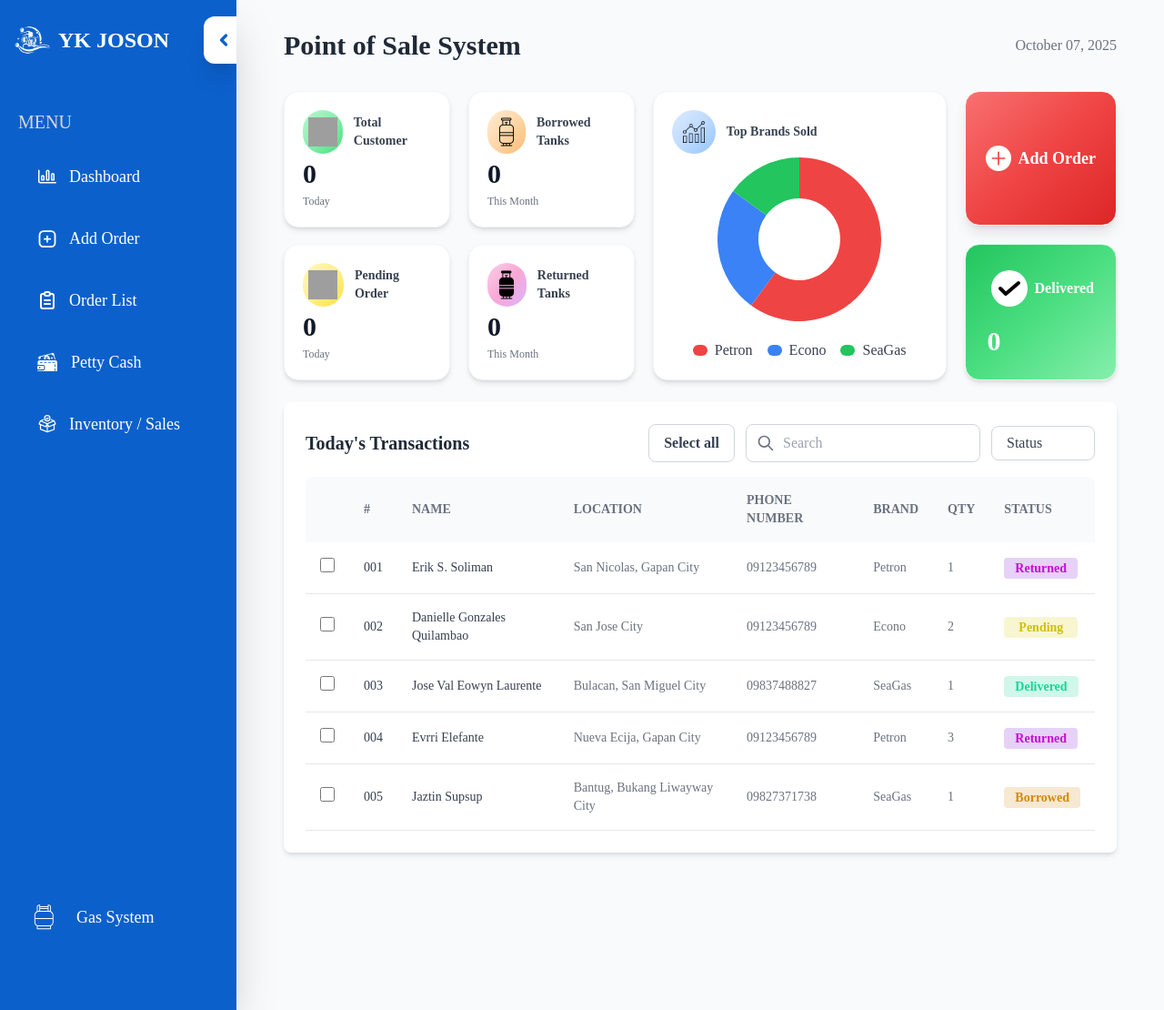
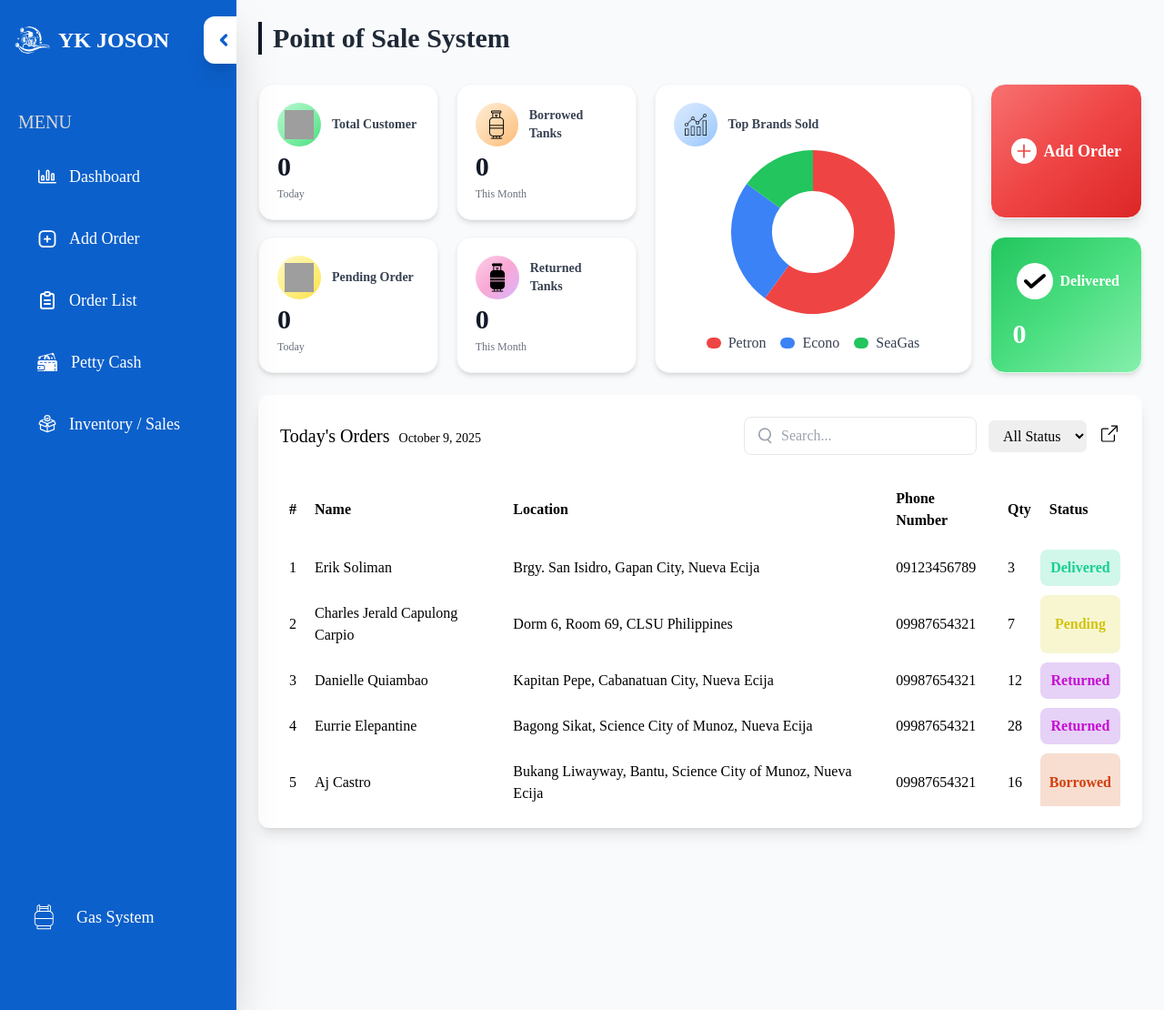
Before and after one commit to Tyarlzzz/ykjoson, a PHP site: page /Gas/index.php in a window 1280 px wide. Shown: the whole page at 91% size. Run offline with PHP 8.4, Linux system fonts and the light colour scheme; data that the repository does not hold is empty; some libraries are stand-ins or nearby versions; some web fonts are replaced; grey boxes are pictures that could not be loaded.

Commit message:
update order table in gas aligned to laundry

```diff
--- a/Gas/index.php
+++ b/Gas/index.php
@@ -14,11 +14,11 @@ $gas = Gas::all();
 
 <?php require '../layout/header.php' ?>
 
-<main class="font-[Switzer] flex-1 p-8 bg-gray-50 overflow-auto">
-  <div class="w-full px-5">
+<main class="font-[Switzer] flex-1 bg-gray-50 overflow-auto p-6">
+  <div class="w-full">
     <!-- Header -->
     <div class="mb-8 flex justify-between items-center">
-      <h1 class="text-3xl font-extrabold text-gray-800">Point of Sale System</h1>
+      <h1 class="ps-3 text-3xl font-extrabold border-l-4 border-gray-900 text-gray-800">Point of Sale System</h1>
       <p class="text-gray-500 text-base" id="currentDate"></p>
     </div>
 
@@ -137,8 +137,8 @@ $gas = Gas::all();
       <!-- Right Column - Action Button -->
       <div class="flex flex-col gap-5">
         <!-- Add Order Button -->
-        <button
-          onclick="window.location.href='create.php'"class="bg-gradient-to-br from-red-400 via-red-500 to-red-600 hover:bg-[#DC2626] text-white text-lg font-semibold flex-1 rounded-2xl shadow-lg flex items-center justify-center gap-2 transition-all border border-gray-100">
+        <button onclick="window.location.href='create.php'"
+          class="bg-gradient-to-br from-red-400 via-red-500 to-red-600 hover:bg-[#DC2626] text-white text-lg font-semibold flex-1 rounded-2xl shadow-lg flex items-center justify-center gap-2 transition-all border border-gray-100">
           <div class="bg-white rounded-full p-1 flex items-center justify-center">
             <svg class="w-5 h-5 text-[#EF4444]" fill="none" stroke="currentColor" viewBox="0 0 24 24">
               <path stroke-linecap="round" stroke-linejoin="round" stroke-width="2" d="M12 4v16m8-8H4"></path>
@@ -168,112 +168,117 @@ $gas = Gas::all();
       </div>
     </div>
 
-    <!-- Transactions Table -->
-    <div class="bg-white p-6 rounded-lg shadow-md">
-      <div class="flex justify-between items-center mb-4">
-        <h2 class="text-xl font-bold text-gray-800">Today's Transactions</h2>
-        <div class="flex items-center gap-3">
-          <button
-            id = "selectAllBtn"
-            class="border border-gray-300 text-gray-700 px-4 py-2 rounded-lg font-semibold hover:bg-gray-100 transition-colors">
-            Select all
-          </button>
-          <div class="relative flex items-center">
-            <input type="text" placeholder="Search"
-              class="border border-gray-300 rounded-lg py-2 pl-10 pr-4 focus:outline-none focus:ring-2 focus:ring-gray-300">
-            <svg class="w-5 h-5 absolute left-3 text-gray-500" fill="none" stroke="currentColor" viewBox="0 0 24 24"
-              xmlns="http://www.w3.org/2000/svg">
+    <!-- START NG TABLE -->
+    <div class="md:flex-row max-w-full mx-auto p-6 bg-white rounded-xl shadow-lg px-6">
+      <div class="flex items-center justify-between mb-4">
+        <h2 class="text-xl font-[Outfit] space-x-2">Today's Orders&nbsp;&nbsp;<span
+            class="font-[Switzer] text-sm"><?php echo date("F j, Y"); ?></span></h2>
+        <div class="flex items-center space-x-3">
+          <div class="relative">
+            <svg class="w-5 h-5 absolute left-3 top-1/2 -translate-y-1/2 text-gray-400"
+              xmlns="http://www.w3.org/2000/svg" fill="none" viewBox="0 0 24 24" stroke="currentColor">
               <path stroke-linecap="round" stroke-linejoin="round" stroke-width="2"
-                d="M21 21l-6-6m2-5a7 7 0 11-14 0 7 7 0 0114 0z"></path>
+                d="M21 21l-4.35-4.35m0 0A7.5 7.5 0 1110.5 3a7.5 7.5 0 016.15 13.65z" />
             </svg>
+            <input id="GcustomSearch" type="text" placeholder="Search..."
+              class="pl-10 pr-4 py-2 border rounded-lg focus:outline-none focus:ring-2 focus:ring-blue-400 w-64" />
           </div>
-          <div class="relative">
-            <select
-              class="block appearance-none w-full bg-white border border-gray-300 text-gray-700 py-2 px-4 pr-8 rounded-lg leading-tight focus:outline-none focus:ring-2 focus:ring-gray-300">
-              <option>Status</option>
-              <option>Returned</option>
-              <option>Pending</option>
-              <option>Delivered</option>
-              <option>Borrowed</option>
+          <select id="GstatusFilter"
+            class="border border-white rounded-lg px-3 py-2 focus:outline-none focus:ring-2 focus:ring-blue-400">
+            <option value="">All Status</option>
+            <option value="Delivered">Delivered</option>
+            <option value="Pending">Pending</option>
+            <option value="Borrowed">Borrowed</option>
+            <option value="Returned">Returned</option>
           </select>
+          <div>
+            <a href=""> <!-- eto ung maximize button kasi clickable toh-->
+              <svg class="w-6 h-6" version="1.1" xmlns="http://www.w3.org/2000/svg" viewBox="0 0 64 80" fill="none"
+                x="0px" y="0px">
+                <path
+                  d="M40.2196 2C39.115 2 38.2196 2.89543 38.2196 4C38.2196 5.10457 39.115 6 40.2196 6H55.1716L27.5858 33.5858C26.8047 34.3668 26.8047 35.6332 27.5858 36.4142C28.3668 37.1953 29.6332 37.1953 30.4142 36.4142L58 8.82843V24C58 25.1046 58.8954 26 60 26C61.1046 26 62 25.1046 62 24V4C62 2.89543 61.1046 2 60 2H40.2196Z"
+                  fill="black" />
+                <path
+                  d="M52 37C52 35.8954 51.1046 35 50 35C48.8954 35 48 35.8954 48 37V56C48 57.1046 47.1046 58 46 58H8C6.89543 58 6 57.1046 6 56L6 18C6 16.8954 6.89543 16 8 16L27 16C28.1046 16 29 15.1046 29 14C29 12.8954 28.1046 12 27 12L8 12C4.68629 12 2 14.6863 2 18L2 56C2 59.3137 4.68629 62 8 62H46C49.3137 62 52 59.3137 52 56V37Z"
+                  fill="black" />
+              </svg>
+            </a>
           </div>
         </div>
       </div>
-
-      <div class="overflow-x-auto">
-        <table class="w-full text-left table-auto">
-          <thead class="bg-gray-50">
-            <tr class="text-sm text-gray-500 uppercase">
-              <th class="p-4 rounded-tl-lg"></th>
-              <th class="p-4">#</th>
-              <th class="p-4">Name</th>
-              <th class="p-4">Location</th>
-              <th class="p-4">Phone Number</th>
-              <th class="p-4">Brand</th>
-              <th class="p-4">Qty</th>
-              <th class="p-4 rounded-tr-lg">Status</th>
+      <div class="overflow-x-auto overflow-y-auto" style="height: 370px;">
+        <table id="GordersTable" class="w-full">
+          <thead>
+            <!-- SAMPLE DATA LANG ITONG MGA NILAGAY KO DAPAT NAKA FOR EACH NA YAN -->
+            <tr>
+              <th>#</th>
+              <th>Name</th>
+              <th>Location</th>
+              <th>Phone Number</th>
+              <th>Qty</th>
+              <th>Status</th> <!--NAKA AUTO CHANGE COLOR NARIN TOH KAYA WALA NA KAYO PROBLEMA -->
             </tr>
           </thead>
           <tbody>
-            <tr class="border-b border-gray-200">
-              <td class="p-4"><input type="checkbox" class="w-4 h-4 rounded text-[#CF0000] focus:ring-[#CF0000]"></td>
-              <td class="p-4 text-sm font-medium text-gray-700">001</td>
-              <td class="p-4 text-sm font-medium text-gray-700">Erik S. Soliman</td>
-              <td class="p-4 text-sm text-gray-500">San Nicolas, Gapan City</td>
-              <td class="p-4 text-sm text-gray-500">09123456789</td>
-              <td class="p-4 text-sm text-gray-500">Petron</td>
-              <td class="p-4 text-sm text-gray-500">1</td>
-              <td class="p-4">
-                <span class="bg-status-returned text-sm px-3 py-1 rounded font-bold">Returned</span>
-              </td>
+            <!--
+                //SAMPLE DATA LANG ITONG MGA NILAGAY KO DAPAT NAKA FOR EACH NA YAN
+                //PAKI DELETE UNG IBANG TR KASI NDI NMN NA NEED KAPAG NAG FOR EACH NA
+                -->
+            <tr>
+              <td>1</td>
+              <td>Erik Soliman</td>
+              <td>Brgy. San Isidro, Gapan City, Nueva Ecija</td>
+              <td>09123456789</td>
+              <td>3</td>
+              <td>Delivered</td>
             </tr>
-            <tr class="border-b border-gray-200">
-              <td class="p-4"><input type="checkbox" class="w-4 h-4 rounded text-[#CF0000] focus:ring-[#CF0000]"></td>
-              <td class="p-4 text-sm font-medium text-gray-700">002</td>
-              <td class="p-4 text-sm font-medium text-gray-700">Danielle Gonzales Quilambao</td>
-              <td class="p-4 text-sm text-gray-500">San Jose City</td>
-              <td class="p-4 text-sm text-gray-500">09123456789</td>
-              <td class="p-4 text-sm text-gray-500">Econo</td>
-              <td class="p-4 text-sm text-gray-500">2</td>
-              <td class="p-4">
-                <span class="bg-status-pending text-sm px-4 py-1 rounded font-bold">Pending</span>
-              </td>
+            <tr>
+              <td>2</td>
+              <td>Charles Jerald Capulong Carpio</td>
+              <td>Dorm 6, Room 69, CLSU Philippines</td>
+              <td>09987654321</td>
+              <td>7</td>
+              <td>Pending</td>
             </tr>
-            <tr class="border-b border-gray-200">
-              <td class="p-4"><input type="checkbox" class="w-4 h-4 rounded text-[#CF0000] focus:ring-[#CF0000]"></td>
-              <td class="p-4 text-sm font-medium text-gray-700">003</td>
-              <td class="p-4 text-sm font-medium text-gray-700">Jose Val Eowyn Laurente</td>
-              <td class="p-4 text-sm text-gray-500">Bulacan, San Miguel City</td>
-              <td class="p-4 text-sm text-gray-500">09837488827</td>
-              <td class="p-4 text-sm text-gray-500">SeaGas</td>
-              <td class="p-4 text-sm text-gray-500">1</td>
-              <td class="p-4">
-                <span class="bg-status-delivered text-sm px-3 py-1 rounded font-bold">Delivered</span>
-              </td>
+            <tr>
+              <td>3</td>
+              <td>Danielle Quiambao</td>
+              <td>Kapitan Pepe, Cabanatuan City, Nueva Ecija</td>
+              <td>09987654321</td>
+              <td>12</td>
+              <td>Returned</td>
             </tr>
-            <tr class="border-b border-gray-200">
-              <td class="p-4"><input type="checkbox" class="w-4 h-4 rounded text-[#CF0000] focus:ring-[#CF0000]"></td>
-              <td class="p-4 text-sm font-medium text-gray-700">004</td>
-              <td class="p-4 text-sm font-medium text-gray-700">Evrri Elefante</td>
-              <td class="p-4 text-sm text-gray-500">Nueva Ecija, Gapan City</td>
-              <td class="p-4 text-sm text-gray-500">09123456789</td>
-              <td class="p-4 text-sm text-gray-500">Petron</td>
-              <td class="p-4 text-sm text-gray-500">3</td>
-              <td class="p-4">
-                <span class="bg-status-returned text-sm px-3 py-1 rounded font-bold">Returned</span>
-              </td>
+            <tr>
+              <td>4</td>
+              <td>Eurrie Elepantine</td>
+              <td>Bagong Sikat, Science City of Munoz, Nueva Ecija</td>
+              <td>09987654321</td>
+              <td>28</td>
+              <td>Returned</td>
             </tr>
-            <tr class="border-b border-gray-200">
-              <td class="p-4"><input type="checkbox" class="w-4 h-4 rounded text-[#CF0000] focus:ring-[#CF0000]"></td>
-              <td class="p-4 text-sm font-medium text-gray-700">005</td>
-              <td class="p-4 text-sm font-medium text-gray-700">Jaztin Supsup</td>
-              <td class="p-4 text-sm text-gray-500">Bantug, Bukang Liwayway City</td>
-              <td class="p-4 text-sm text-gray-500">09827371738</td>
-              <td class="p-4 text-sm text-gray-500">SeaGas</td>
-              <td class="p-4 text-sm text-gray-500">1</td>
-              <td class="p-4">
-                <span class="bg-status-borrowed text-sm px-3 py-1 rounded font-bold">Borrowed</span>
-              </td>
+            <tr>
+              <td>5</td>
+              <td>Aj Castro</td>
+              <td>Bukang Liwayway, Bantu, Science City of Munoz, Nueva Ecija</td>
+              <td>09987654321</td>
+              <td>16</td>
+              <td>Borrowed</td>
+            </tr>
+            <tr>
+              <td>6</td>
+              <td>Jaztin Zuriel Supsuo</td>
+              <td>Sapang Cawayan, Bantug, Science City of Munoz, Nueva Ecija</td>
+              <td>09987654321</td>
+              <td>32</td>
+              <td>Borrowed</td>
+            </tr>
+            <tr>
+              <td>7</td>
+              <td>Jose Val Eowyn Laurente</td>
+              <td>Bukang Liwayway, Bantug, Science City of Munoz, Nueva Ecija</td>
+              <td>09987654321</td>
+              <td>32</td>
+              <td>Delivered</td>
             </tr>
           </tbody>
         </table>
@@ -287,8 +292,6 @@ $gas = Gas::all();
 
 <!-- Set current date - enUS format (ex: April 01, 2001) -->
 <script>
-  const options = { year: 'numeric', month: 'long', day: '2-digit' };
-  document.getElementById('currentDate').textContent = new Date().toLocaleDateString('en-US', options);
 
   // Initialize Pie Chart
   const ctx = document.getElementById('brandsPieChart').getContext('2d');
@@ -325,19 +328,6 @@ $gas = Gas::all();
   });
 </script>
 
-<script>
-
-  const selectAllBtn = document.getElementById('selectAllBtn');
-  const checkboxes = document.querySelectorAll('tbody input[type="checkbox"]');
-  let allSelected = false;
-
-  selectAllBtn.addEventListener('click', () => {
-    allSelected = !allSelected;
-    checkboxes.forEach(checkbox => checkbox.checked = allSelected);
 
 
-    selectAllBtn.textContent = allSelected ? 'Deselect all' : 'Select all';
-  });
-</script>
-
 <?php require '../layout/footer.php' ?>
--- /dev/null
+++ b/assets/js/gas_system_js/gasDatatables.js
@@ -0,0 +1,47 @@
+$(document).ready(function () {
+
+    var table = $('#GordersTable').DataTable({
+        paging: false,
+        info: false,
+        searching: true,
+        scrollCollapse: true,
+        dom: 't',
+        ordering: false,
+        autoWidth: false
+    });
+
+    $('#GordersTable tbody tr').each(function () {
+        var statusBox = $(this).find('td:last');
+        var statusText = statusBox.text().trim();
+        var idBox = $(this).find('td:first');
+
+        if (statusText === 'Delivered') {
+            statusBox.addClass('bg-[#D1F7EA] text-[#17CF93] font-semibold font-[Outfit] rounded-lg p-4 text-center');
+        } else if (statusText === 'Pending') {
+            statusBox.addClass('bg-[#F7F6D1] text-[#D3C30E] font-semibold font-[Outfit] rounded-lg p-4 text-center');
+        } else if (statusText === 'Borrowed') {
+            statusBox.addClass('bg-[#F7DED1] text-[#D33F0E] font-semibold font-[Outfit] rounded-lg p-4 text-center');
+        } else if (statusText === 'Returned') {
+            statusBox.addClass('bg-[#E6D1F7] text-[#C60ED3] font-semibold font-[Outfit] rounded-lg p-4 text-center');
+        }
+
+    })
+
+    $('#GcustomSearch').on('keyup', function () {
+        table.search(this.value).draw();
+    });
+
+    $('#GstatusFilter').on('change', function () {
+        table.column(5).search(this.value).draw();
+    });
+
+    $('#collapseBtn').on('click', function () {
+        setTimeout(function () {
+            $(window).trigger('resize');
+        }, 500);
+    });
+
+    $(window).on('resize', function () {
+        table.columns.adjust().draw();
+    });
+});
--- a/layout/footer.php
+++ b/layout/footer.php
@@ -2,7 +2,19 @@
     <script src="../assets/js/sidebar.js"></script>
     <script src="../assets/js/jquery.min.js"></script>
     <script src="../assets/js/jquery.dataTables.min.js"></script>
-    <script src="../assets/js/datatables.js"></script>
-    <script src="../assets/js/laundry_system_js/laundryAddOrder.js"></script>
+
+    <?php
+    // Get the current directory to determine which system is being used
+    $currentDir = basename(dirname($_SERVER['PHP_SELF']));
+
+    if ($currentDir === 'Gas') {
+        // Load Gas system datatables
+        echo '<script src="../assets/js/gas_system_js/gasDatatables.js"></script>';
+    } else {
+        // Load Laundry system datatables (default to)
+        echo '<script src="../assets/js/datatables.js"></script>';
+    }
+    ?>
+
 </body>
 </html>
```
Lines whose indentation alone changed are shown as unchanged.
